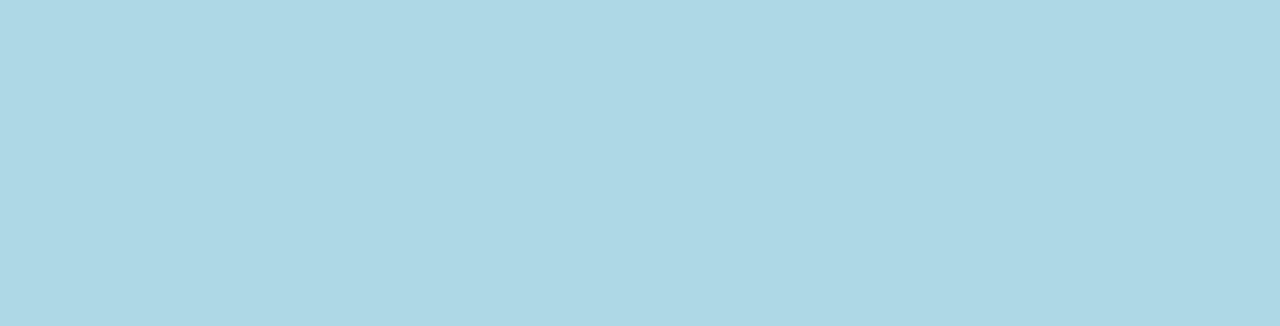
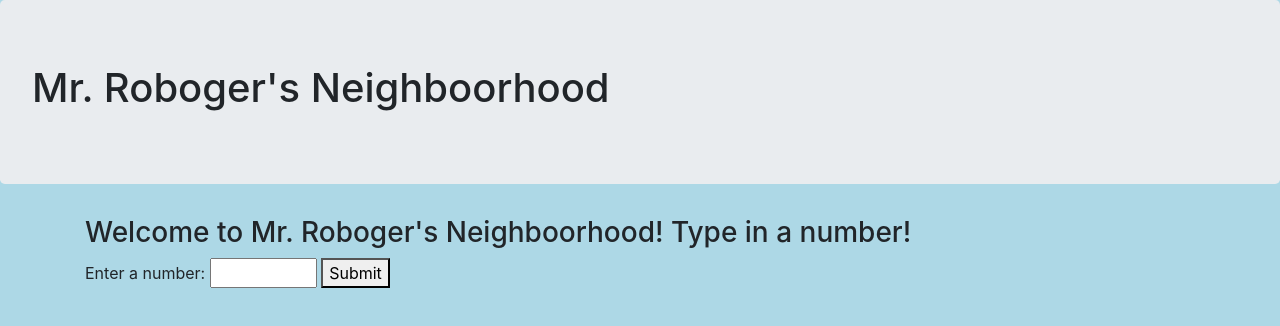
Before and after one commit to GBProductions/neighborhood, a plain HTML site: page index.html in a window 1280 px wide. Drawn offline with Linux system fonts and the light colour scheme.

Commit message:
Add html number form and submit button.

```diff
--- a/index.html
+++ b/index.html
@@ -1,5 +1,5 @@
 <!DOCTYPE html>
-<html lang="en">
+<html lang="en-US">
 <head>
     <meta charset="UTF-8">
     <meta name="viewport" content="width=device-width, initial-scale=1.0">
@@ -10,6 +10,16 @@
     <title>Mr. Roboger's Neighboorhood</title>
 </head>
 <body>
-
+    <div class="jumbotron">
+        <h1>Mr. Roboger's Neighboorhood</h1>
+    </div>
+    <div class="container">
+        <h3>Welcome to Mr. Roboger's Neighboorhood! Type in a number!</h2>
+        <form>
+            <label for="range">Enter a number:</label>
+            <input type="number" id="range" name="range" min="0" max="9999">
+            <button class="submit" class="btn-success">Submit</button>
+        </form>
+    </div>
 </body>
 </html>
```
